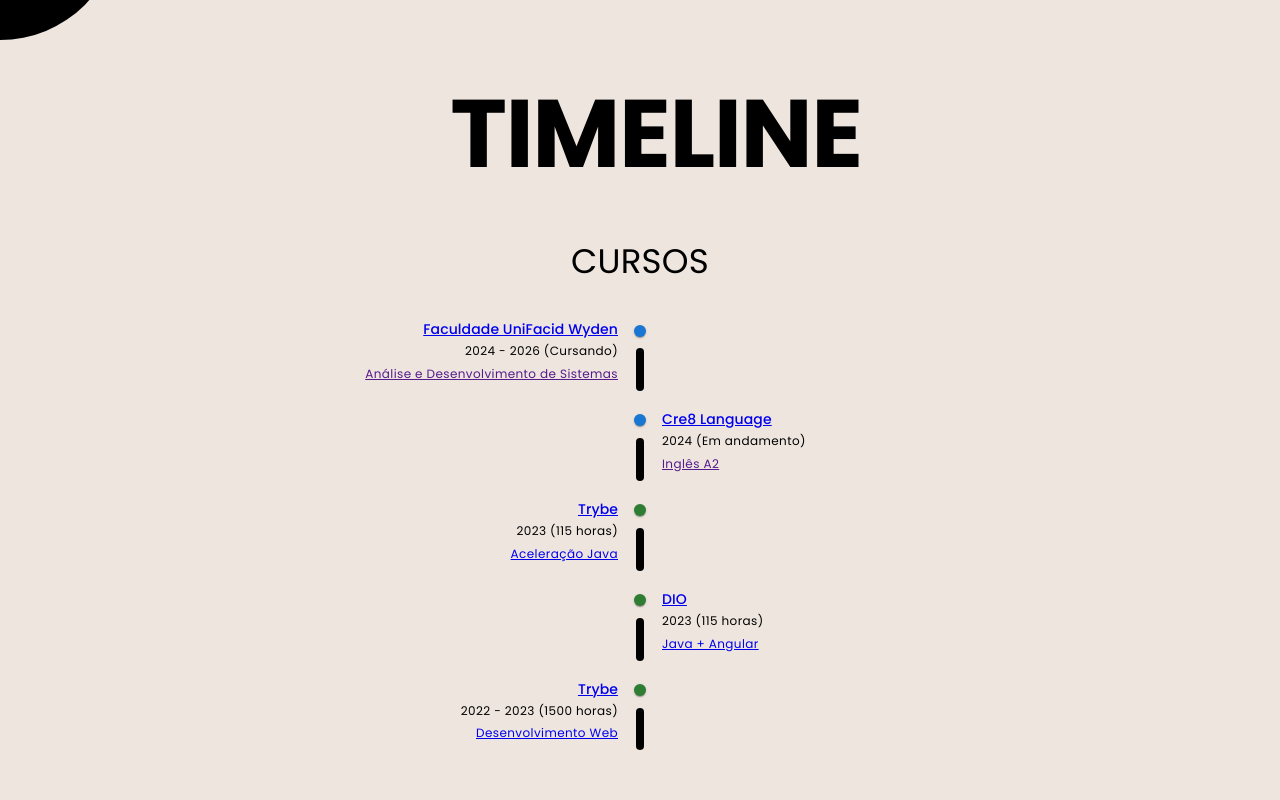
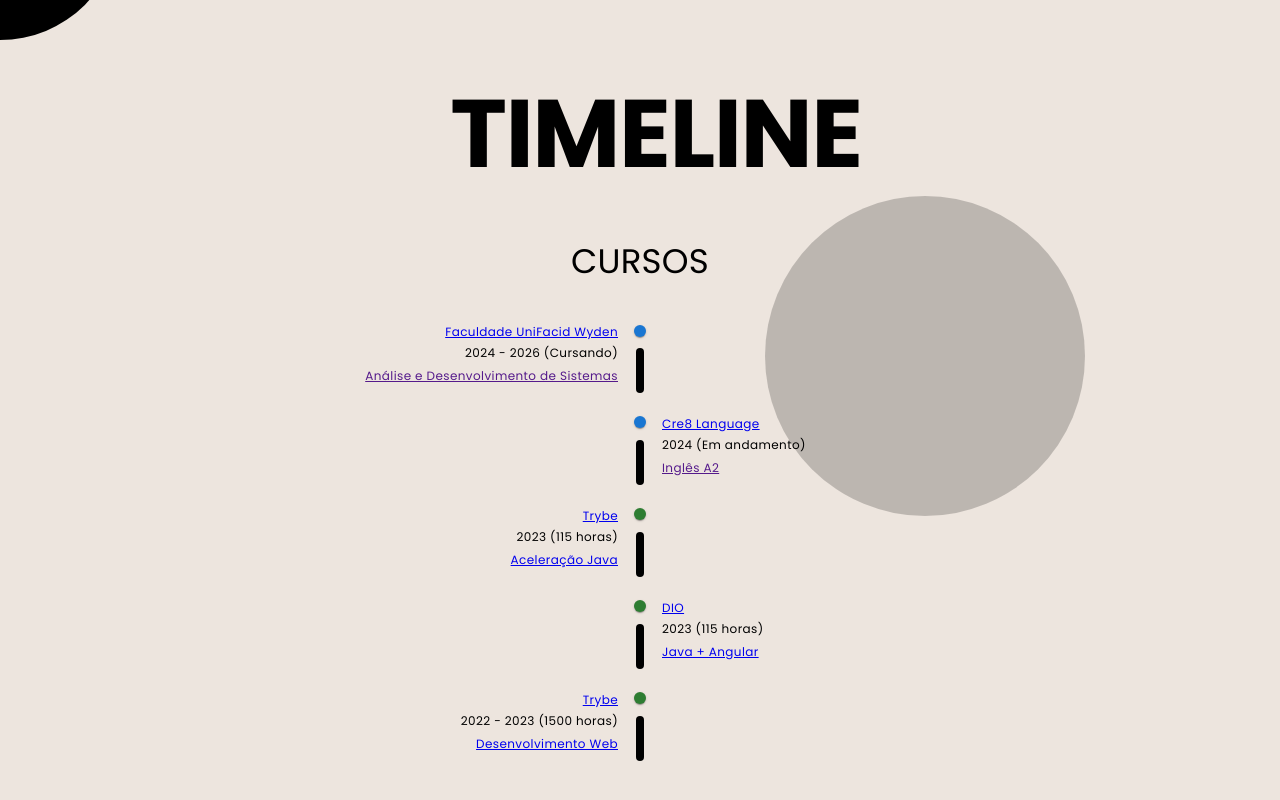
Before and after one commit to callioptsu/Portfolio, a Next.js app: page /sobre-mim in a window 1280 px wide. Shown: the part 522-1322 px from the top of the page. Built offline with nearby package versions, Linux system fonts and the light colour scheme.

Commit message:
style: add circle animation in aboutme page

```diff
--- a/src/app/sobre-mim/page.css
+++ b/src/app/sobre-mim/page.css
@@ -0,0 +1,22 @@
+@keyframes circleAnimation {
+    0% {
+        top: 80vh;
+        left: 50vw;
+    }
+    25% {
+        top: 90vh;
+        left: 60vw;
+    }
+    50% {
+        top: 80vh;
+        left: 70vw;
+    }
+    75% {
+        top: 90vh;
+        left: 60vw;
+    }
+    100% {
+        top: 80vh;
+        left: 50vw;
+    }
+}
--- a/src/app/sobre-mim/page.tsx
+++ b/src/app/sobre-mim/page.tsx
@@ -13,6 +13,9 @@
 // Data
 import { data } from './data'
 
+// Style
+import './page.css'
+
 export default function AboutMe() {
   const { courses } = data
 
@@ -20,6 +23,20 @@
     <>
       <Box sx={{ height: '10vh' }} />
       <HeaderComponent />
+      <Box
+        sx={{
+          position: 'absolute',
+          backgroundColor: 'black',
+          right: '150vh',
+          width: '40vh',
+          height: '40vh',
+          borderRadius: '50%',
+          filter: 'blur(0px)',
+          animation: 'circleAnimation 25s ease-in-out infinite',
+          opacity: 0.2,
+          zIndex: -1,
+        }}
+      />
       <Box component="main" sx={{ marginBottom: '10vh' }}>
         <Box
           component="section"
--- a/src/components/@custom-timeline/TimelineComponent.tsx
+++ b/src/components/@custom-timeline/TimelineComponent.tsx
@@ -49,7 +49,7 @@
         >
           <Link href={courseUrl} target="_blank" rel="noreferrer">
             <Typography
-              variant="subtitle2"
+              variant="caption"
               sx={{ cursor: 'pointer', fontFamily: 'Poppins' }}
             >
               {institution}
```
